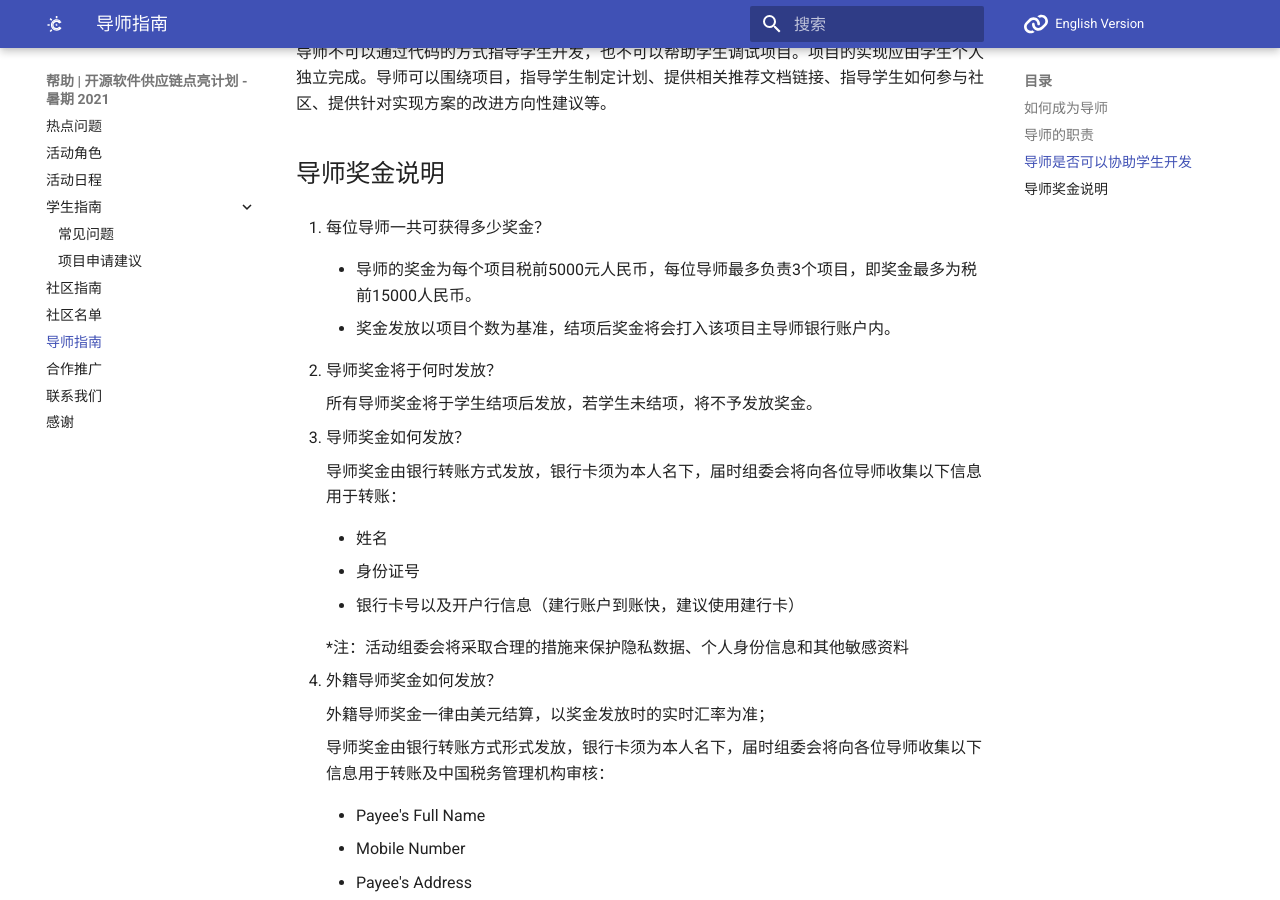
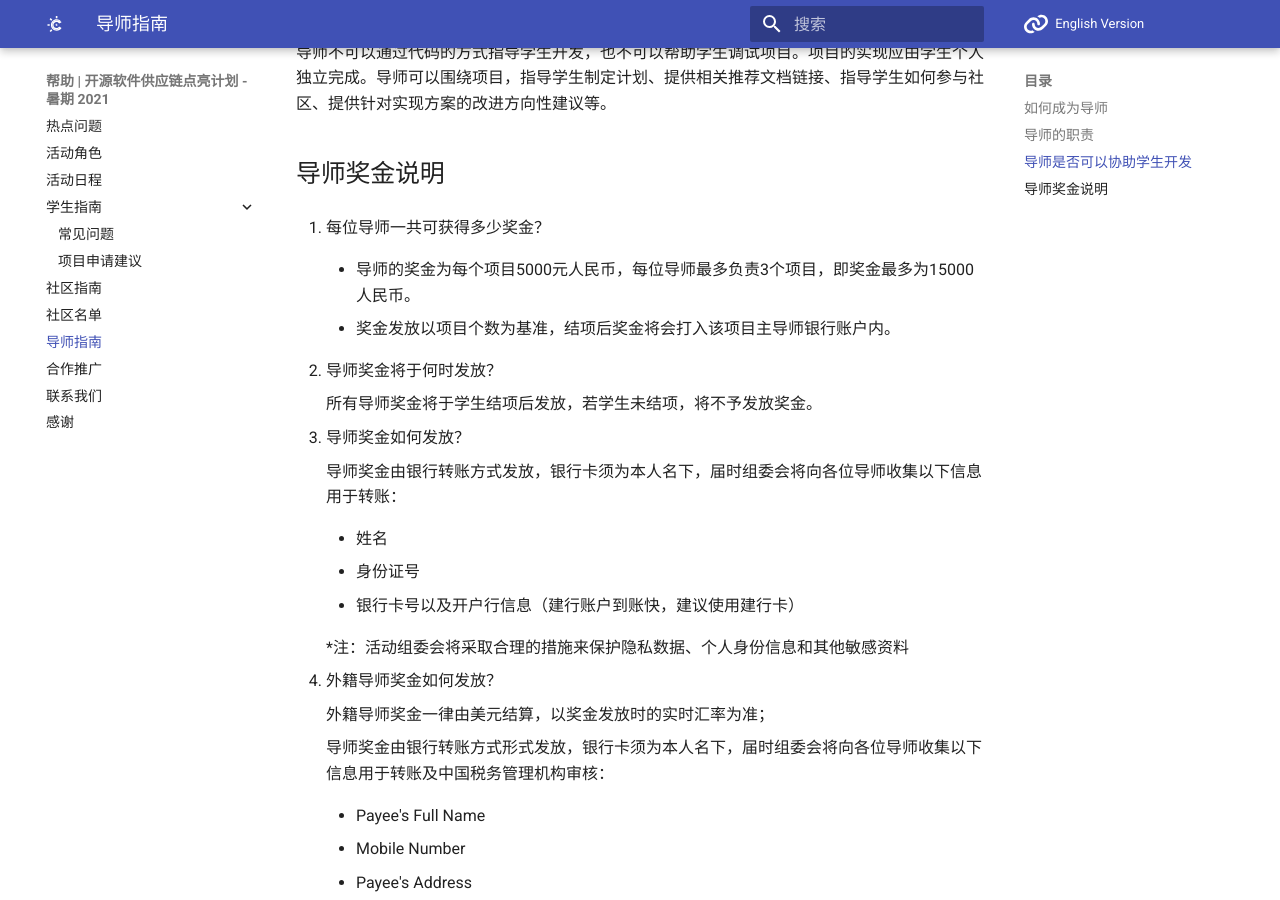
Before and after one commit to summer-ospp/help, an MkDocs documentation site: the page built from docs/mentor.md, in a window 1280 px wide and 900 px high, scrolled down 912 px. Built offline with MkDocs 1.6.1 and Material for MkDocs 9.7.7, drawn with Linux system fonts in a browser that asks for light colours; comment, search, counter and statistics services are not loaded.

Commit message:
Update mentor.md

```diff
--- a/docs/mentor.md
+++ b/docs/mentor.md
@@ -26,7 +26,7 @@
 
 1. 每位导师一共可获得多少奖金？
 
-    - 导师的奖金为每个项目税前5000元人民币，每位导师最多负责3个项目，即奖金最多为税前15000人民币。
+    - 导师的奖金为每个项目5000元人民币，每位导师最多负责3个项目，即奖金最多为15000人民币。
 
     - 奖金发放以项目个数为基准，结项后奖金将会打入该项目主导师银行账户内。
 
```
